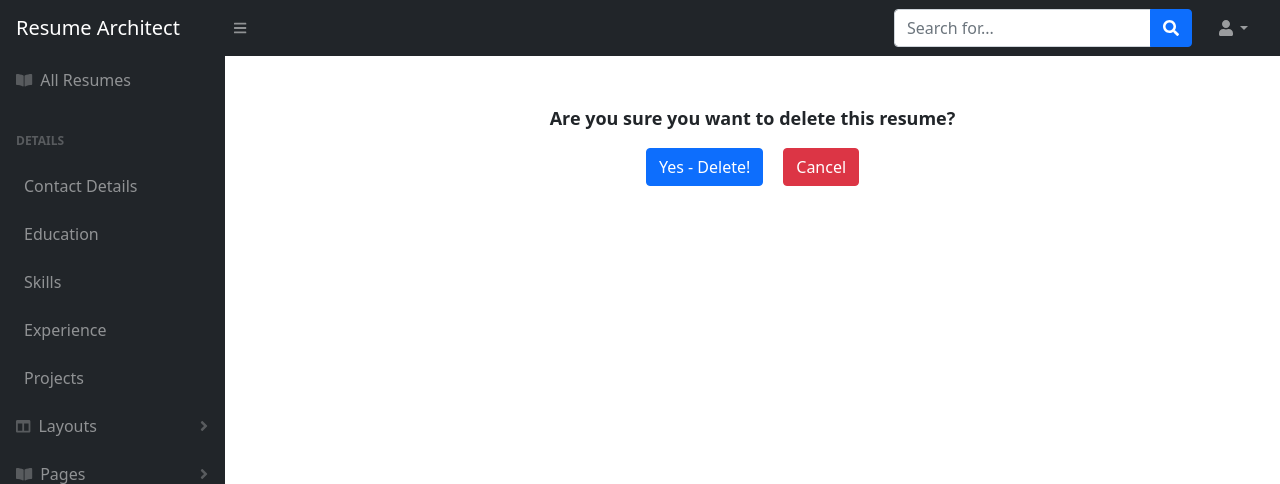
After one commit to Jazmin-Ewers/resume_architect, a Django app: page /resumes/1/delete/ in a window 1280 px wide. The commit adds this page. Shown: the top 484 px of the page. Run offline with Django 3.2, Linux system fonts and the light colour scheme; a user stored in the database is signed in; tables that the repository leaves empty hold one stand-in row (values such as "Sample post"); some libraries are stand-ins or nearby versions.

Commit message:
Add edit delete functionality for resume

```diff
--- a/main_app/static/css/styles_other.css
+++ b/main_app/static/css/styles_other.css
@@ -19,7 +19,7 @@
   flex: 0 1 0;
   flex-wrap: wrap;
   gap: 16px;
-  justify-content: center;
+  justify-content: flex-start;
   align-items: flex-start;
 }
 .delete-container {
@@ -162,3 +162,7 @@
 .section-assoc table tr td:last-child {
   text-align: right;
 }
+
+.card-box--sm {
+  width: 200px;
+}
--- /dev/null
+++ b/main_app/templates/main_app/resume_confirm_delete.html
@@ -0,0 +1,17 @@
+{% extends 'base.html' %}
+
+{% block content %}
+
+
+  <div class="delete-container">
+    <h2 class="heading-secondary">Are you sure you want to delete this resume?</h2>
+    <form class="form--delete" action="" method="POST">
+      {% csrf_token %}
+      <div class="delete-links">
+        <input type="submit" value="Yes - Delete!" class="btn btn-primary form-btn">
+        <a class="btn btn-danger form-btn" href="{% url 'resumes_index' %}">Cancel</a>
+      </div>
+    </form>
+  </div>
+
+{% endblock %}
--- a/main_app/urls.py
+++ b/main_app/urls.py
@@ -15,6 +15,10 @@ urlpatterns = [
   path('resumes/', views.resumes_index, name='resumes_index'),
   path('resumes/create/', views.ResumeCreate.as_view(), name='resumes_create'),
   path('resumes/<int:resume_id>/', views.resumes_detail, name='resumes_detail'),
+
+  path('resumes/<int:pk>/update/', views.ResumeUpdate.as_view(), name='resumes_update'),
+  path('resumes/<int:pk>/delete/', views.ResumeDelete.as_view(), name='resumes_delete'),
+
   path('resumes/<int:resume_id>/print', views.resumes_print, name='resumes_print'),
   path('resumes/<int:resume_id>/assoc_skill/<int:skill_id>/', views.assoc_skill, name='assoc_skill'),
   path('resumes/<int:resume_id>/unassoc_skill/<int:skill_id>/', views.unassoc_skill, name='unassoc_skill'),
--- a/main_app/views.py
+++ b/main_app/views.py
@@ -35,7 +35,6 @@ def signup(request):
 @login_required
 def skills_index(request):
   # Filter skills once user model has been connected to Skill model
-  # skill = Skill.objects.filter(user=request.user)
   skills = Skill.objects.filter(user=request.user)
   skills_form = SkillForm()
   return render(request, 'skills/index.html', {
@@ -66,6 +65,14 @@ class ResumeCreate(LoginRequiredMixin, CreateView):
   def form_valid(self, form):
     form.instance.user = self.request.user
     return super().form_valid(form)
+
+class ResumeUpdate(LoginRequiredMixin, UpdateView):
+  model = Resume
+  fields = ['name', 'date']
+
+class ResumeDelete(LoginRequiredMixin, DeleteView):
+  model = Resume
+  success_url = '/resumes/'
 
 @login_required
 def resumes_index(request):
```
Also changed, not shown: main_app/templates/resumes/index.html (+4 -5 lines).
